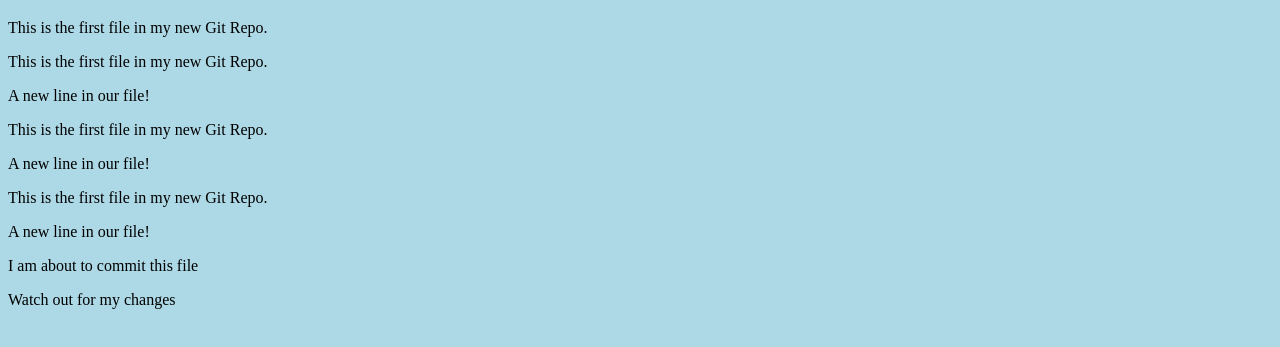
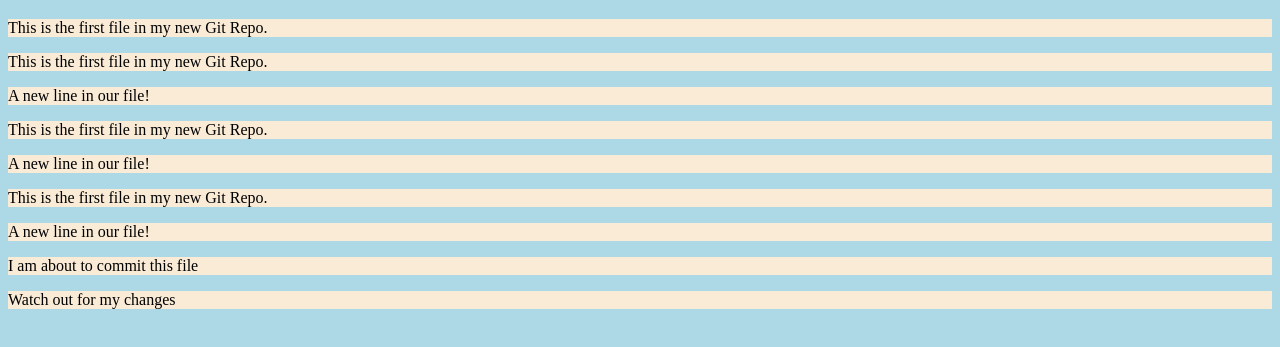
Before and after one commit to Vanessabakare/hello-world, a plain HTML site: page index.html in a window 1280 px wide. Shown: the part 61-408 px from the top of the page. Drawn offline with Linux system fonts and the light colour scheme.

Commit message:
this is my fifth commit

```diff
--- a/Assets/Style/bluestyle.css
+++ b/Assets/Style/bluestyle.css
@@ -6,3 +6,7 @@ body {
     color: navy;
     margin-left: 20px;
     }
+
+p {
+    background-color: antiquewhite;
+}
```
